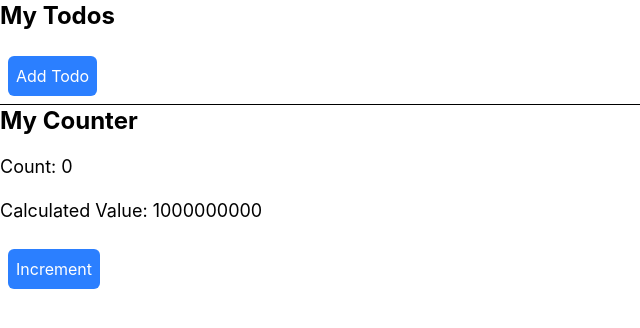
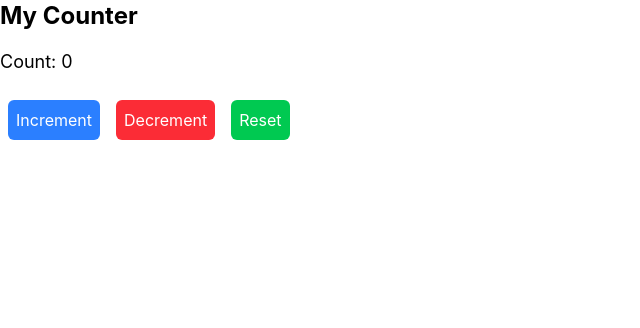
Before and after one commit to ahmed-moha/JUST-ReactJs-2026, a React (Vite) app: page / in a window 1280 px wide. Shown: the top 328 px of the page, without its empty margins (0-640 px from the left). Built offline with nearby package versions, Linux system fonts and the light colour scheme.

Commit message:
custome hook

```diff
--- a/src/App.jsx
+++ b/src/App.jsx
@@ -1,37 +1,17 @@
 import React, { useState, useMemo } from 'react'
-const expensiveCalculation = (num) => {
-  console.log("Calculating...");
-  for(let i=0; i<1000000000; i++){
-    num = num+1;
-  }
-  return num;
-}
+import useCounter from './hooks/useCounter';
+
 function App() {
-  const [count, setCount] = useState(0);
-  const [todo, setTodo] = useState([]);
-const calculatedValue = expensiveCalculation(count);
-  const handleCounter=()=>{
-    setCount(count + 1);
-  }
+  const [count, increment, decrement, reset ] = useCounter(0);
 
-  const handleTodo=()=>{
-    setTodo([...todo, {id: todo.length + 1, text: "Todo " + (todo.length + 1)}]);
-  }
   return (
     <div>
-
-      <h2 className='text-2xl font-bold mb-4'>My Todos</h2>
-      <ul className='list-disc list-inside'>
-        {todo.map((todo)=>(
-          <li key={todo.id}>{todo.text}</li>
-        ))}
-      </ul>
-      <button className='bg-blue-500 text-white p-2 rounded-md m-2' onClick={handleTodo}>Add Todo</button>
-      <hr />
       <h2 className='text-2xl font-bold mb-4'>My Counter</h2>
       <p className='text-lg mb-4'>Count: {count}</p>
-      <p className='text-lg mb-4'>Calculated Value: {calculatedValue}</p>
-      <button className='bg-blue-500 text-white p-2 rounded-md m-2' onClick={handleCounter}>Increment</button>
+
+      <button className='bg-blue-500 text-white p-2 rounded-md m-2' onClick={increment}>Increment</button>
+      <button className='bg-red-500 text-white p-2 rounded-md m-2' onClick={decrement}>Decrement</button>
+      <button className='bg-green-500 text-white p-2 rounded-md m-2' onClick={reset}>Reset</button>
     </div>
   )
 }
--- /dev/null
+++ b/src/hooks/useCounter.jsx
@@ -0,0 +1,11 @@
+import { useState } from "react";
+
+const useCounter=(initialValue=0)=>{
+    const [count, setCount] = useState(initialValue);
+    const increment = () => setCount(count + 1);
+    const decrement = () => setCount(count - 1);
+    const reset = () => setCount(initialValue);
+    return  [count, increment, decrement, reset ];
+}
+
+export default useCounter;
```
